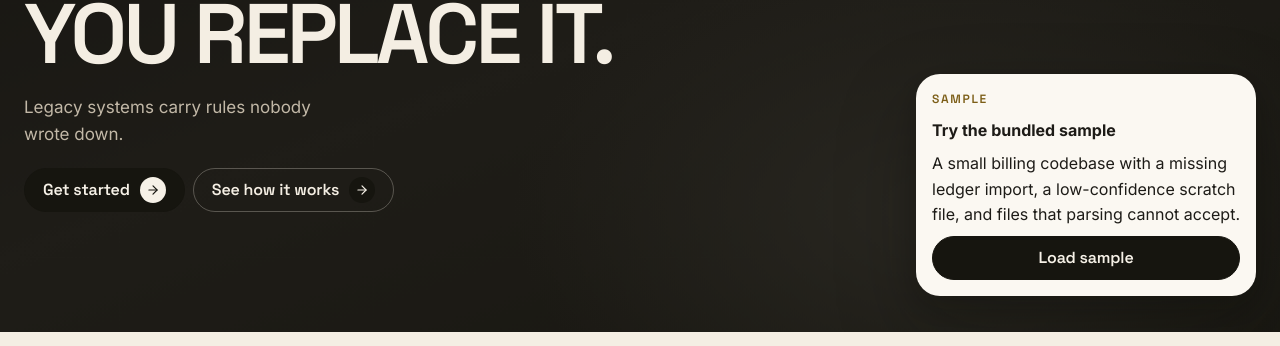
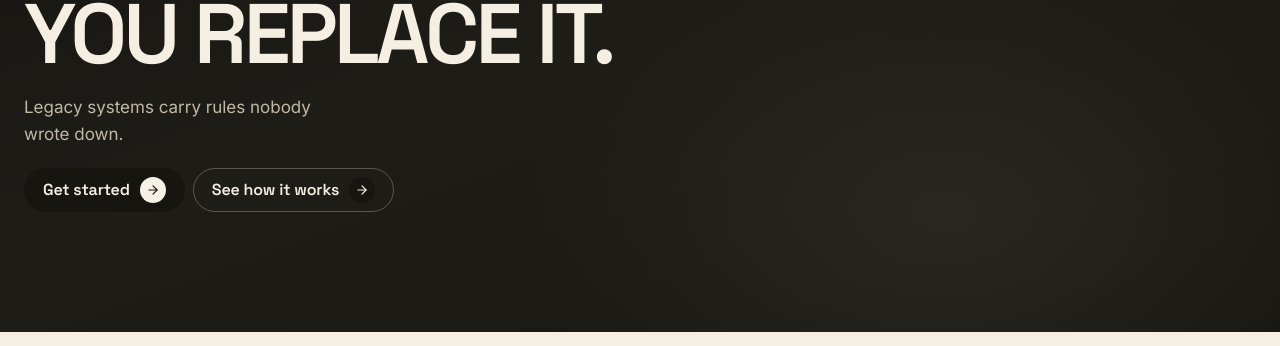
Before and after one commit to yashighosh/MoltProtocol, a React (Vite) app in the folder client/: page / in a window 1280 px wide. Shown: the part 434-780 px from the top of the page. Built offline with nearby package versions, Linux system fonts and the light colour scheme; no server answers.

Commit message:
fix(landing): remove hero float-card, keep clean headline and two CTA buttons

```diff
--- a/client/src/components/landing/LandingHero.tsx
+++ b/client/src/components/landing/LandingHero.tsx
@@ -1,27 +1,8 @@
-import { useState } from "react";
-import { useNavigate } from "react-router-dom";
-import { api } from "../../api";
 import { useAuth } from "../../auth";
 import { PillButton } from "../PillButton";
 
 export function LandingHero() {
   const { user } = useAuth();
-  const navigate = useNavigate();
-  const [busy, setBusy] = useState(false);
-
-  async function loadSample() {
-    if (!user) {
-      navigate("/login");
-      return;
-    }
-    setBusy(true);
-    try {
-      const result = await api<{ projectId: string }>("/api/v1/projects/sample", { method: "POST", body: JSON.stringify({ name: "Sample legacy billing" }) });
-      navigate(`/ingestion/${result.projectId}`);
-    } finally {
-      setBusy(false);
-    }
-  }
 
   return (
     <section className="hero" id="product">
@@ -35,12 +16,6 @@ export function LandingHero() {
           <PillButton href="#method" variant="ghost">See how it works</PillButton>
         </div>
       </div>
-      <aside className="float-card">
-        <p className="eyebrow">Sample</p>
-        <strong>Try the bundled sample</strong>
-        <p>A small billing codebase with a missing ledger import, a low-confidence scratch file, and files that parsing cannot accept.</p>
-        <button type="button" className="pill" disabled={busy} onClick={() => void loadSample()}>{busy ? "Loading sample…" : "Load sample"}</button>
-      </aside>
     </section>
   );
 }
```
